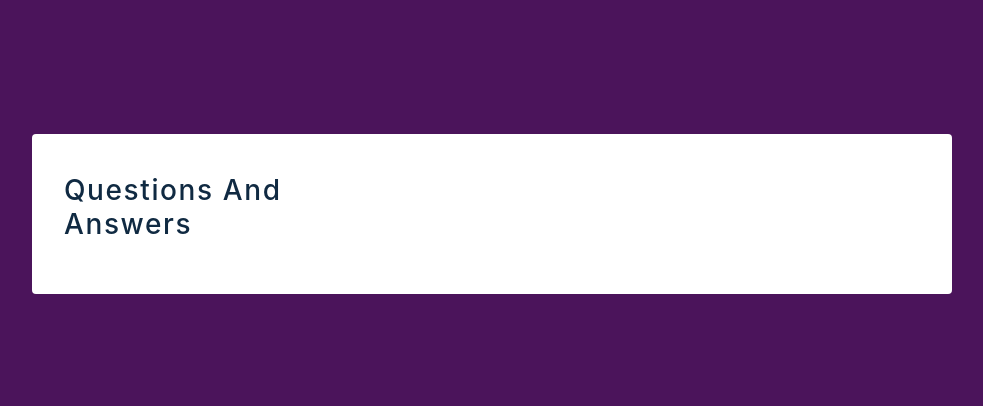
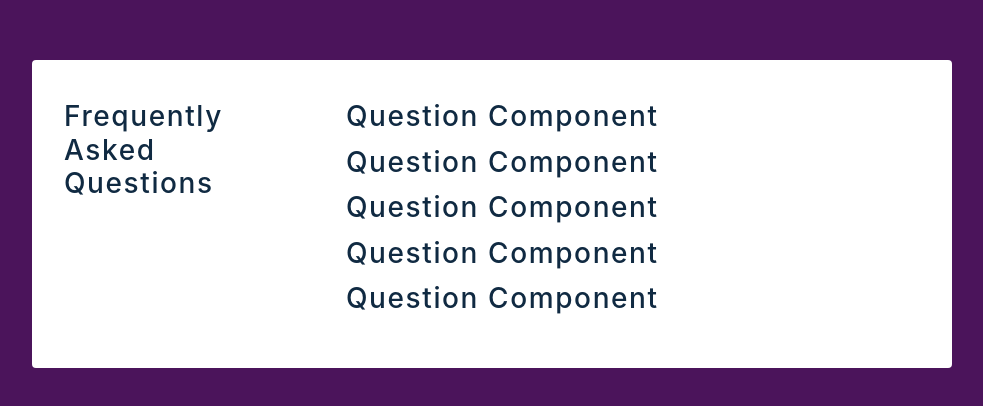
Before and after one commit to DylanParenzee/accordian_app, a React (Create React App) app: page / in a window 1280 px wide. Shown: the part 186-592 px from the top of the page, without its empty margins (148-1131 px from the left). Built offline with nearby package versions, Linux system fonts and the light colour scheme.

Commit message:
added map fuctionality to return data for display

```diff
--- a/src/App.js
+++ b/src/App.js
@@ -9,8 +9,12 @@ function App() {
   return (
     <main>
       <div className="container">
-        <h3>Questions and Answers</h3>
-        <section className="info"></section>
+        <h3>Frequently Asked Questions</h3>
+        <section className="info">
+          {questions.map((question) => {
+            return <Question key={question.id} {...question} />;
+          })}
+        </section>
       </div>
     </main>
   );
```
